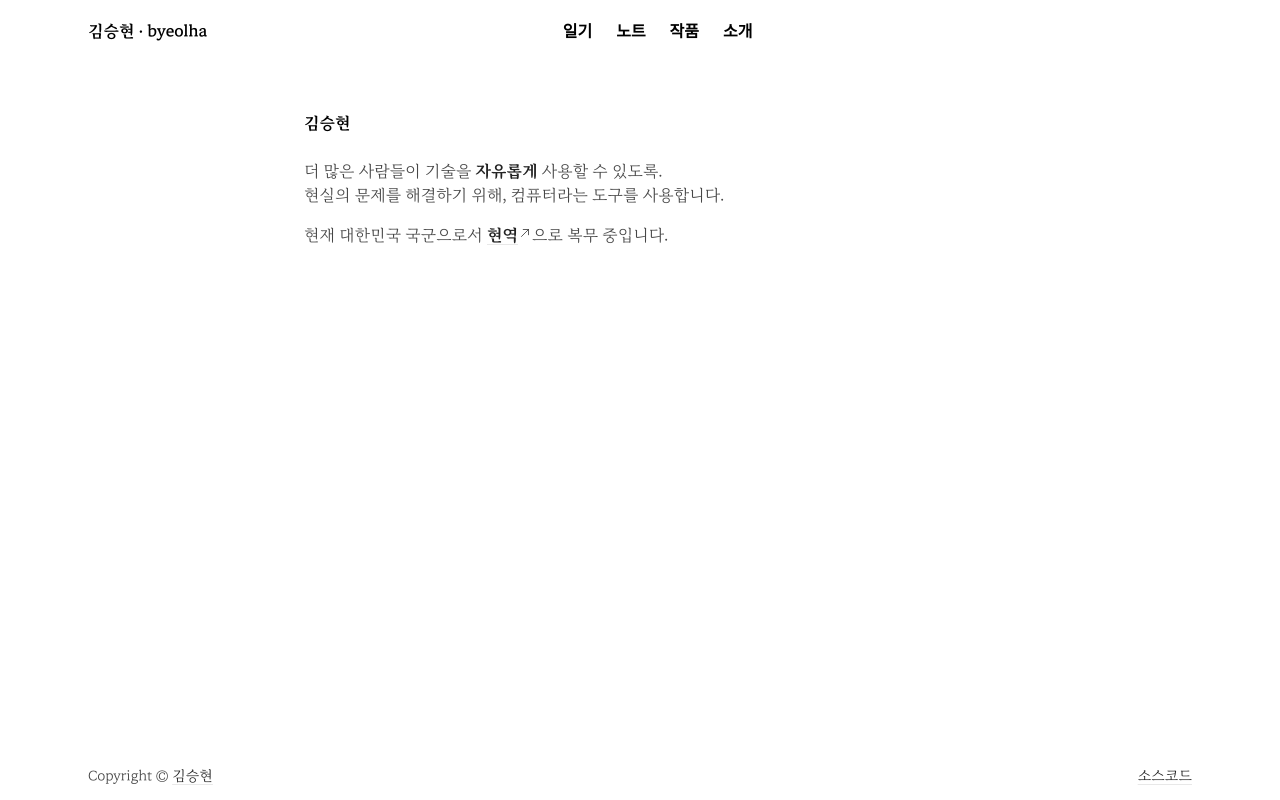
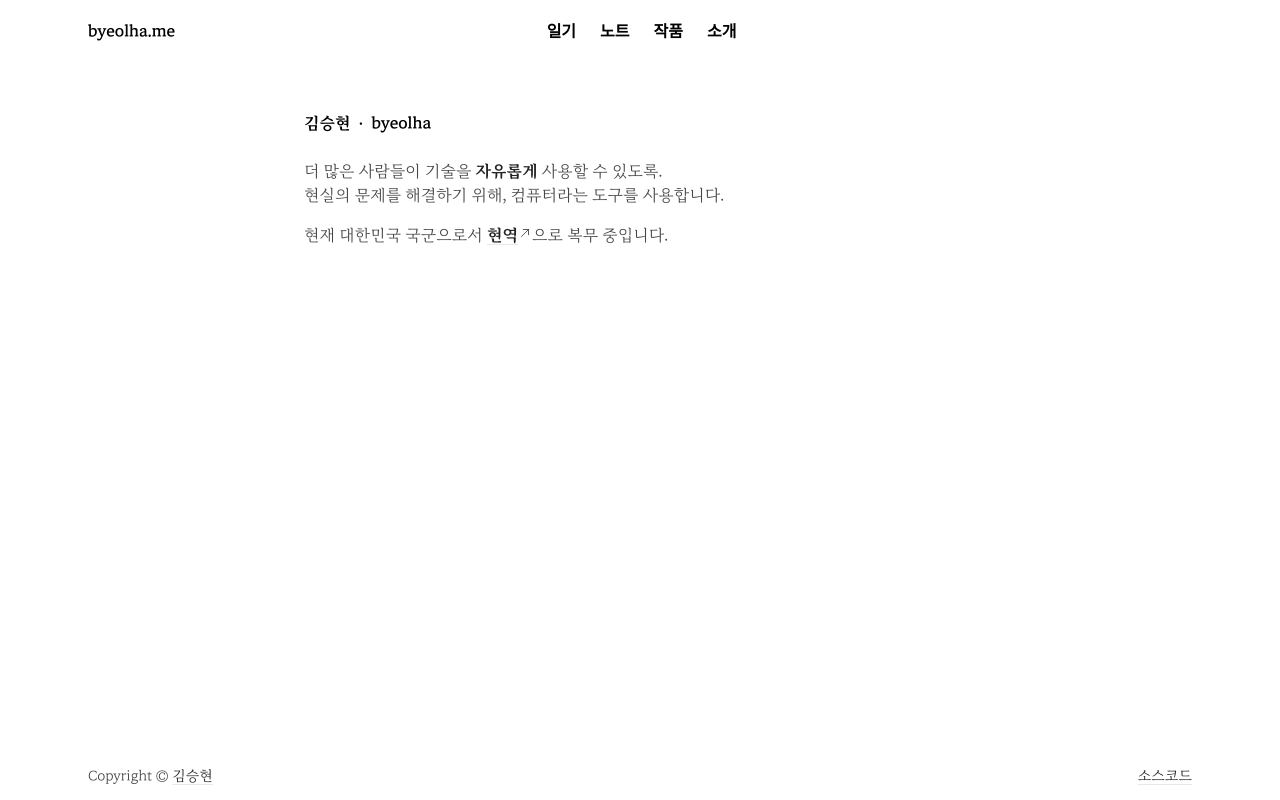
Before and after one commit to ZETA-A/byeolha.me, a Next.js app: page / in a window 1280 px wide. Built offline with nearby package versions, Linux system fonts and the light colour scheme; some icons are missing; a web font is replaced by a local one.

Commit message:
✨페이지: 이게 더 예쁜거같아서 수정

```diff
--- a/app/page.tsx
+++ b/app/page.tsx
@@ -11,7 +11,11 @@ export const metadata: Metadata = {
 export default function Home() {
     return (
         <div>
-            <h1 className="mb-6">김승현</h1>
+            <div className="flex space-x-2 mb-6">
+                <h1>김승현</h1>
+                <h1>·</h1>
+                <h1>byeolha</h1>
+            </div>
             <div className="text-second flex flex-col gap-4">
                 <div>
                     <p>
--- a/components/layout/navigation/Navigation.tsx
+++ b/components/layout/navigation/Navigation.tsx
@@ -19,9 +19,7 @@ export default function Navigation() {
                     onClick={() => setPopupMenuState(PopupMenuState.None)}
                 >
                     <div className="flex space-x-1">
-                        <h1>김승현</h1>
-                        <h1>·</h1>
-                        <h1>byeolha</h1>
+                        <h1>byeolha.me</h1>
                     </div>
                 </Link>
                 {/* 네비게이션 버튼 */}
```
